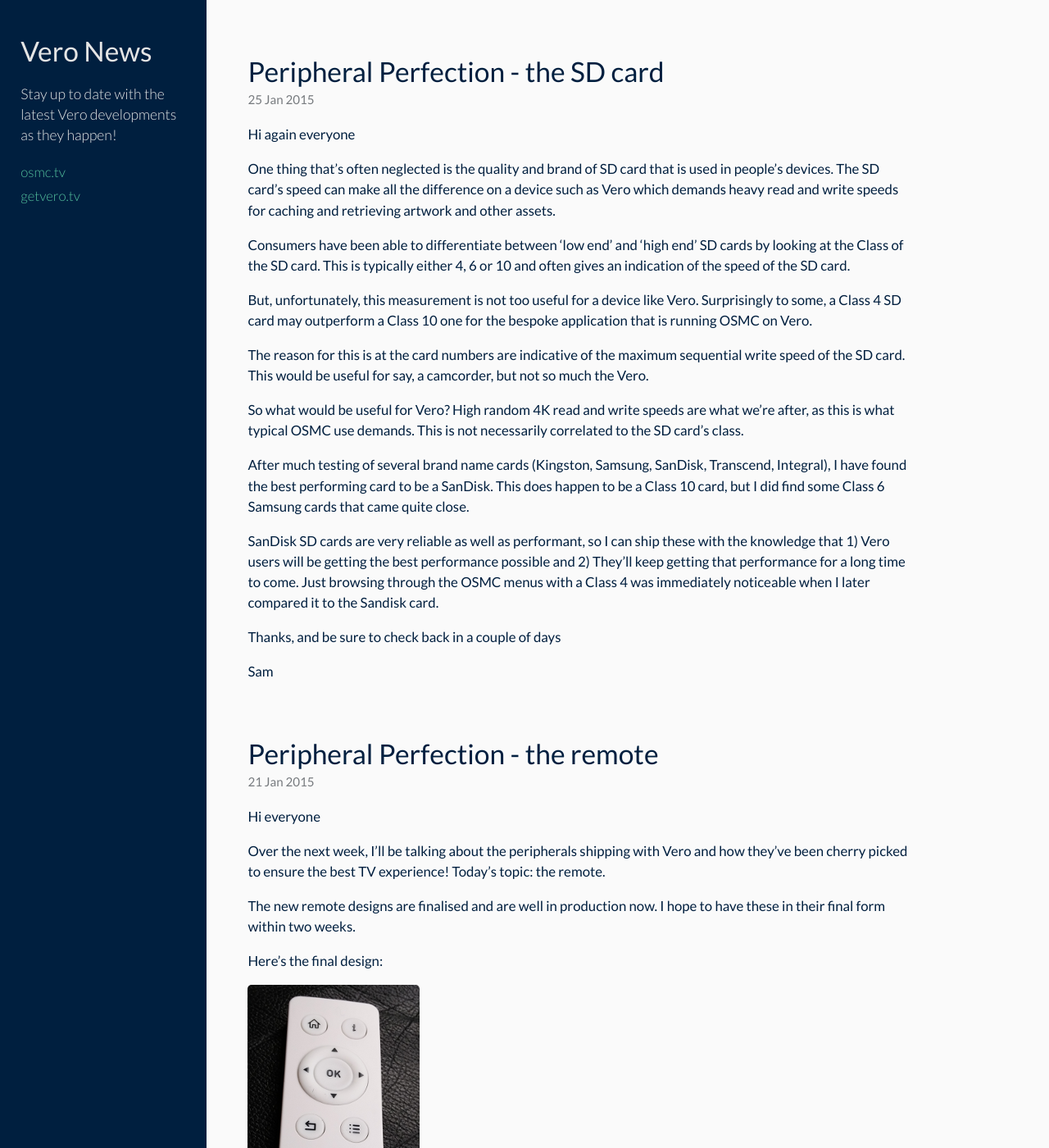
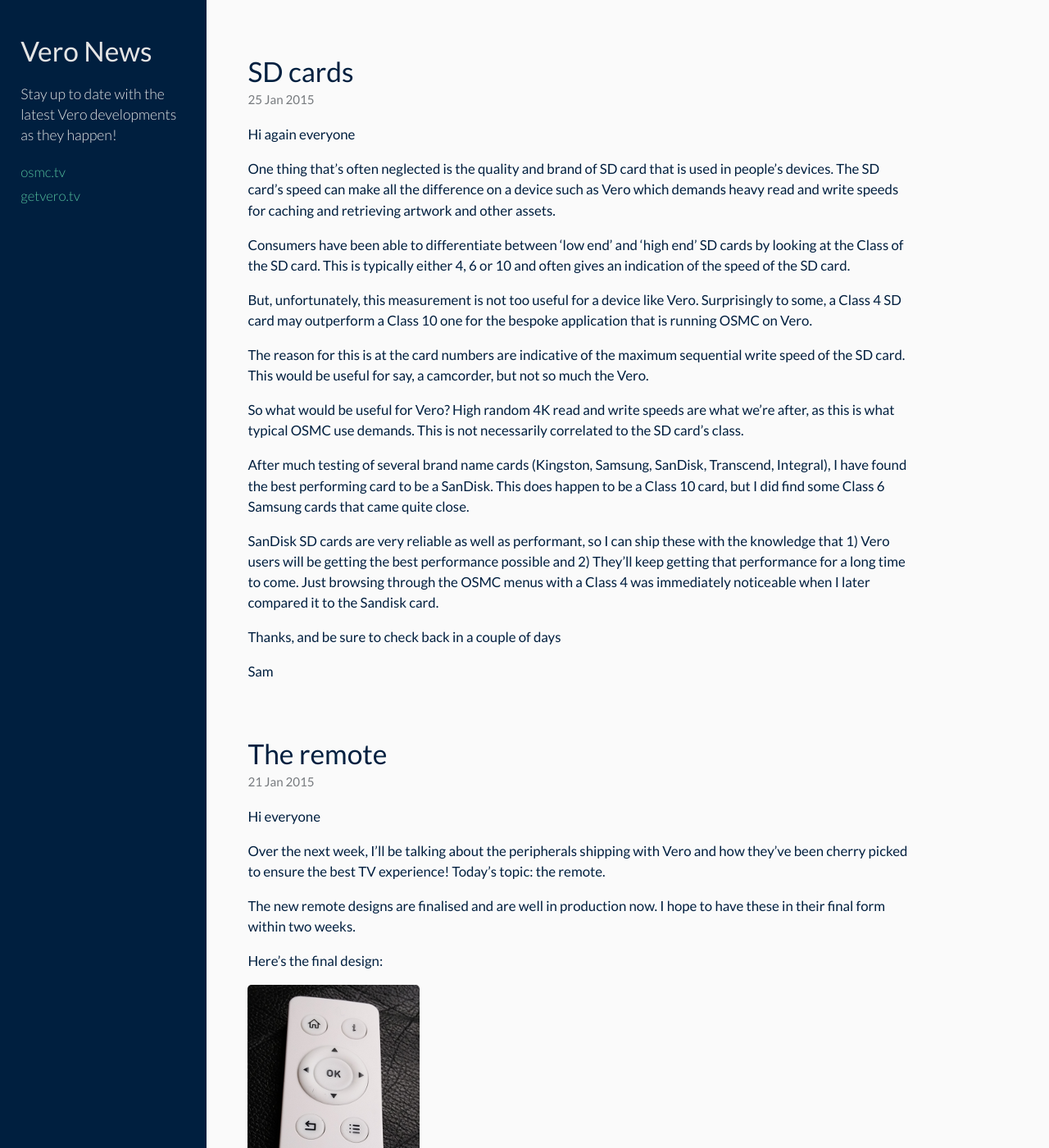
Before and after one commit to samnazarko/vero-blog, a Jekyll site: the page built from index.html, in a window 1280 px wide and 1400 px high. Shown: the whole window at 82% size. Built offline with Jekyll 4.4.1, drawn with Linux system fonts in a browser that asks for light colours; Markdown is read by kramdown in place of the engine named in the settings; the list of posts is cut into pages by our own code.

Commit message:
fix titles

```diff
--- a/_posts/2015-01-21-a-look-at-the-final-remote.md
+++ b/_posts/2015-01-21-a-look-at-the-final-remote.md
@@ -1,7 +1,7 @@
 ---
 published: true
 layout: post
-title: Peripheral Perfection - the remote
+title: The remote
 ---
 Hi everyone
 
--- a/_posts/2015-01-25-talking-about-sd-cards.md
+++ b/_posts/2015-01-25-talking-about-sd-cards.md
@@ -1,7 +1,7 @@
 ---
 published: true
 layout: post
-title: Peripheral Perfection - the SD card
+title: SD cards
 ---
 Hi again everyone
 
```
